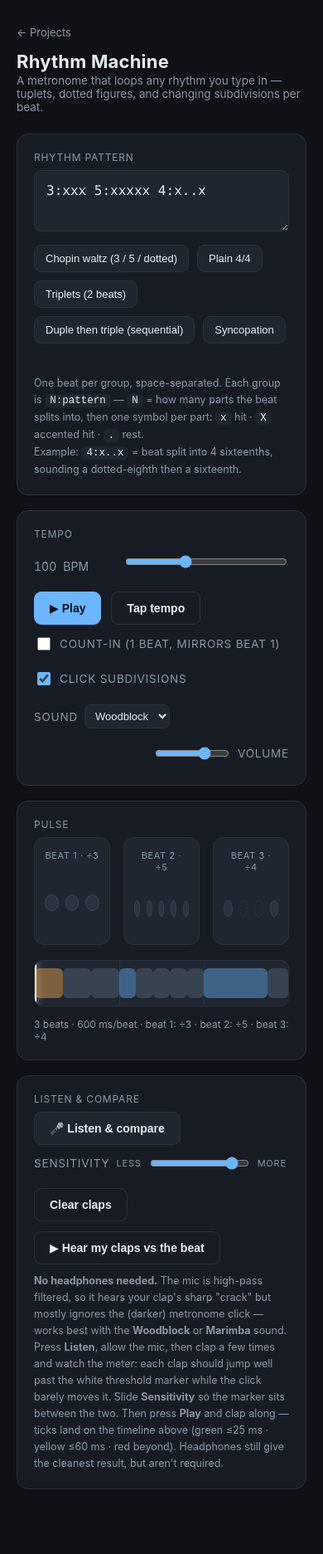
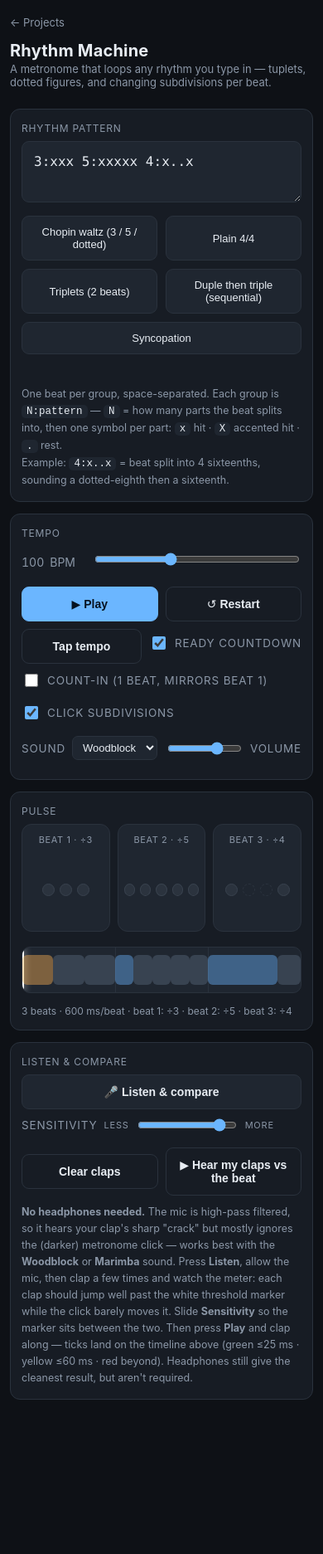
Before and after one commit to alexallain/alexallain.github.io, a Jekyll site: the page projects/rhythm-machine/index.html, which Jekyll copies as it is, in a window 390 px wide. Shown: the whole page at 83% size. Built offline with Jekyll 4.4.1, drawn with Linux system fonts in a browser that asks for light colours; after the commit the page ends 1745 px from its top, so only the background shows below that.

Commit message:
Rhythm Machine: iOS audio, mobile layout, restart + get-ready countdown
- Unlock Web Audio on first gesture (silent-sample trick) so it plays on
  iOS Safari, which gates audio behind a user interaction.
- Add a mobile/narrow-screen layout (responsive controls, beats, stats).
- Add a Restart button to jump back to the top in one click.
- Add an optional 3-2-1 get-ready countdown before playback so there's
  time to set hands before it starts.

Co-Authored-By: Claude Opus 4.8 (1M context) <noreply@anthropic.com>

```diff
--- a/projects/rhythm-machine/index.html
+++ b/projects/rhythm-machine/index.html
@@ -156,6 +156,24 @@
   .presets { display: flex; gap: 10px; flex-wrap: wrap; margin-top: 12px; }
   .presets button { padding: 8px 13px; font-size: 13px; font-weight: 450; }
   .meta { color: var(--muted); font-size: 12px; margin-top: 14px; }
+
+  /* Mobile / narrow screens */
+  @media (max-width: 640px) {
+    .wrap { padding: 16px 12px 44px; }
+    .panel { padding: 15px 13px; border-radius: 12px; margin-bottom: 14px; }
+    h1 { font-size: 20px; }
+    .sub-title { font-size: 13px; }
+    .bpm-display { font-size: 26px; min-width: 70px; }
+    .controls { gap: 9px; }
+    .controls > button { flex: 1 1 42%; }   /* roomy two-up touch targets */
+    button { padding: 12px 14px; }
+    .presets button { flex: 1 1 42%; padding: 11px 10px; }
+    #viz { gap: 9px; }
+    .beat { min-width: 60px; padding: 11px 7px 9px; }
+    .pulse { width: 15px; height: 15px; }
+    .pulses { gap: 6px; }
+    .stat { display: block; margin-right: 0; margin-bottom: 2px; }
+  }
 </style>
 </head>
 <body>
@@ -191,7 +209,9 @@
     </div>
     <div class="controls" style="margin-top:18px;">
       <button id="play" class="primary">▶ Play</button>
+      <button id="restart" class="ghost">↺ Restart</button>
       <button id="tap" class="ghost">Tap tempo</button>
+      <label class="toggle"><input type="checkbox" id="readyCount" checked> Ready countdown</label>
       <label class="toggle"><input type="checkbox" id="countin"> Count-in (1 beat, mirrors beat 1)</label>
       <label class="toggle"><input type="checkbox" id="subsAudible" checked> Click subdivisions</label>
       <label class="toggle">Sound
@@ -408,7 +440,10 @@ let currentPulse = 0;     // index into pulses[]
 let nextNoteTime = 0;     // audio-clock time of the next pulse
 let countInQueue = []; // sub-pulses of the count-in beat (copies beat 1's structure)
 let countInIdx = 0;
+let leadInQueue = []; // get-ready countdown ticks (3·2·1) before the count-in
+let leadInIdx = 0;
 let timerId = null;
+const READY_TICK = 0.85; // seconds per get-ready countdown tick (tempo-independent)
 
 const LOOKAHEAD = 25;        // ms — how often the scheduler wakes
 const SCHEDULE_AHEAD = 0.12; // s  — how far ahead we book audio
@@ -437,6 +472,12 @@ function pulseDuration(p) {
 }
 
 function advance() {
+  if (leadInIdx < leadInQueue.length) {
+    // Get-ready countdown ticks at a fixed pace, independent of tempo.
+    nextNoteTime += READY_TICK;
+    leadInIdx++;
+    return;
+  }
   if (countInIdx < countInQueue.length) {
     // Count-in sub-pulses subdivide one beat, copying beat 1's structure.
     const cp = countInQueue[countInIdx];
@@ -451,7 +492,10 @@ function advance() {
 
 function scheduler() {
   while (nextNoteTime < audioCtx.currentTime + SCHEDULE_AHEAD) {
-    if (countInIdx < countInQueue.length) {
+    if (leadInIdx < leadInQueue.length) {
+      click(nextNoteTime, 1); // audible "get ready" tick
+      drawQueue.push({ ready: leadInQueue[leadInIdx], time: nextNoteTime });
+    } else if (countInIdx < countInQueue.length) {
       const cp = countInQueue[countInIdx];
       if (cp.sound) click(nextNoteTime, cp.level);
       drawQueue.push({ countIn: true, dotIndex: cp.idxInBeat, sound: cp.sound, level: cp.level, first: cp.first, time: nextNoteTime });
@@ -495,6 +539,9 @@ function start() {
     });
   }
   countInIdx = 0;
+  // Get-ready countdown (3·2·1) gives time to set hands before it starts.
+  leadInQueue = document.getElementById("readyCount").checked ? [3, 2, 1] : [];
+  leadInIdx = 0;
   drawQueue = [];
   measureStarts = [];
   measureCount = 0;
@@ -822,6 +869,7 @@ function draw() {
   const now = audioCtx.currentTime;
   while (drawQueue.length && drawQueue[0].time <= now) {
     const ev = drawQueue.shift();
+    if (ev.ready !== undefined) { showCountdown(ev.ready); continue; } // 3·2·1 get-ready
     if (ev.countIn) {
       if (ev.first) showCountdown("1"); // steady "1" for the whole count-in beat
       clearActivePulses();              // preview beat 1's dots as the count-in plays through them
@@ -889,6 +937,14 @@ function setPlayButton(playing) {
 document.getElementById("play").addEventListener("click", () => {
   if (isPlaying) stop(); else start();
 });
+
+// Restart from the top in one click (re-runs the get-ready countdown).
+function restart() { stop(); start(); }
+document.getElementById("restart").addEventListener("click", restart);
+
+// Warm up / unlock audio on the first interaction anywhere (esp. iOS Safari).
+["touchend", "mousedown", "keydown"].forEach(evt =>
+  window.addEventListener(evt, () => ensureAudio(), { once: true }));
 
 const tempoEl = document.getElementById("tempo");
 tempoEl.addEventListener("input", () => {
```
Also changed, not shown: other parts of projects/rhythm-machine/index.html (+13 -1 lines).
